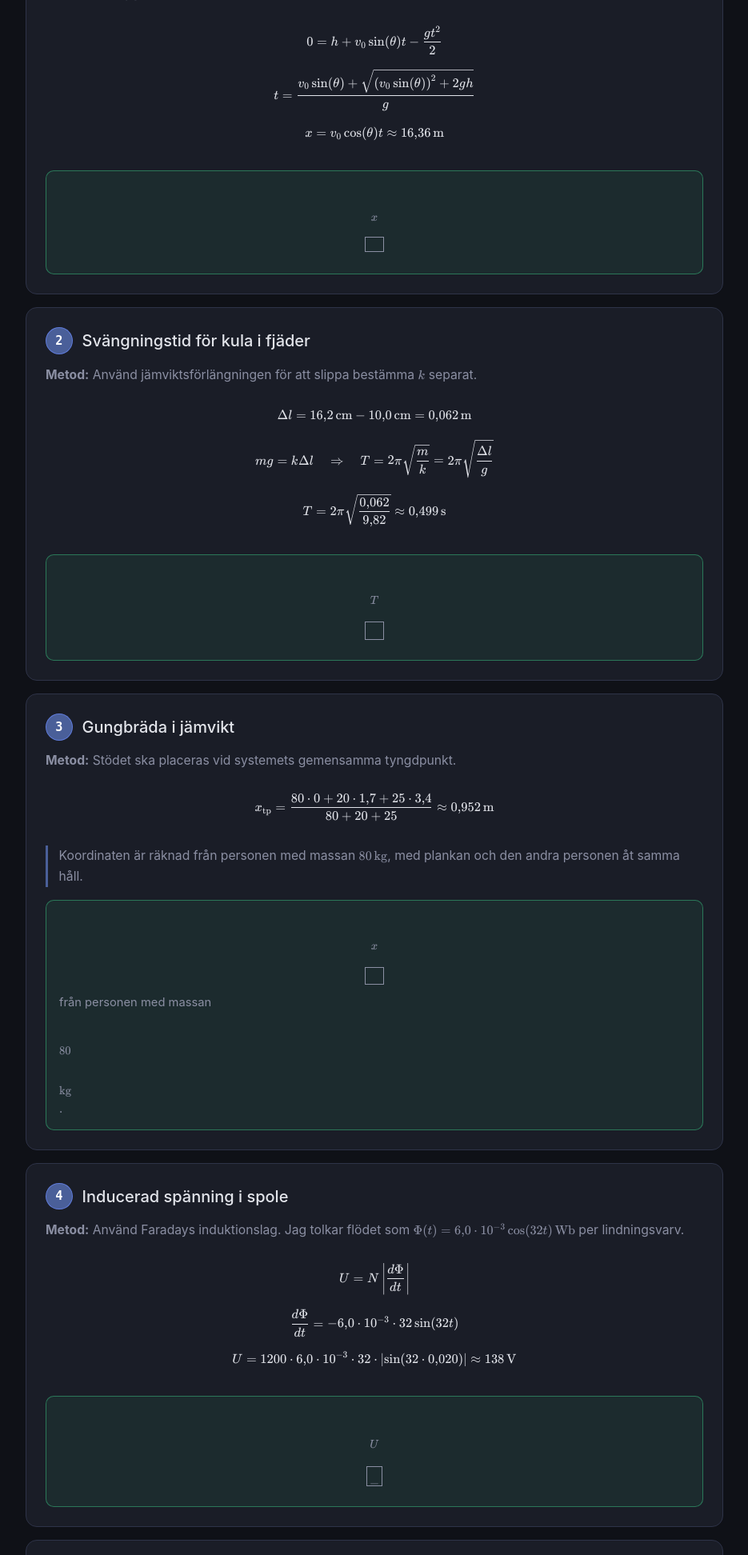
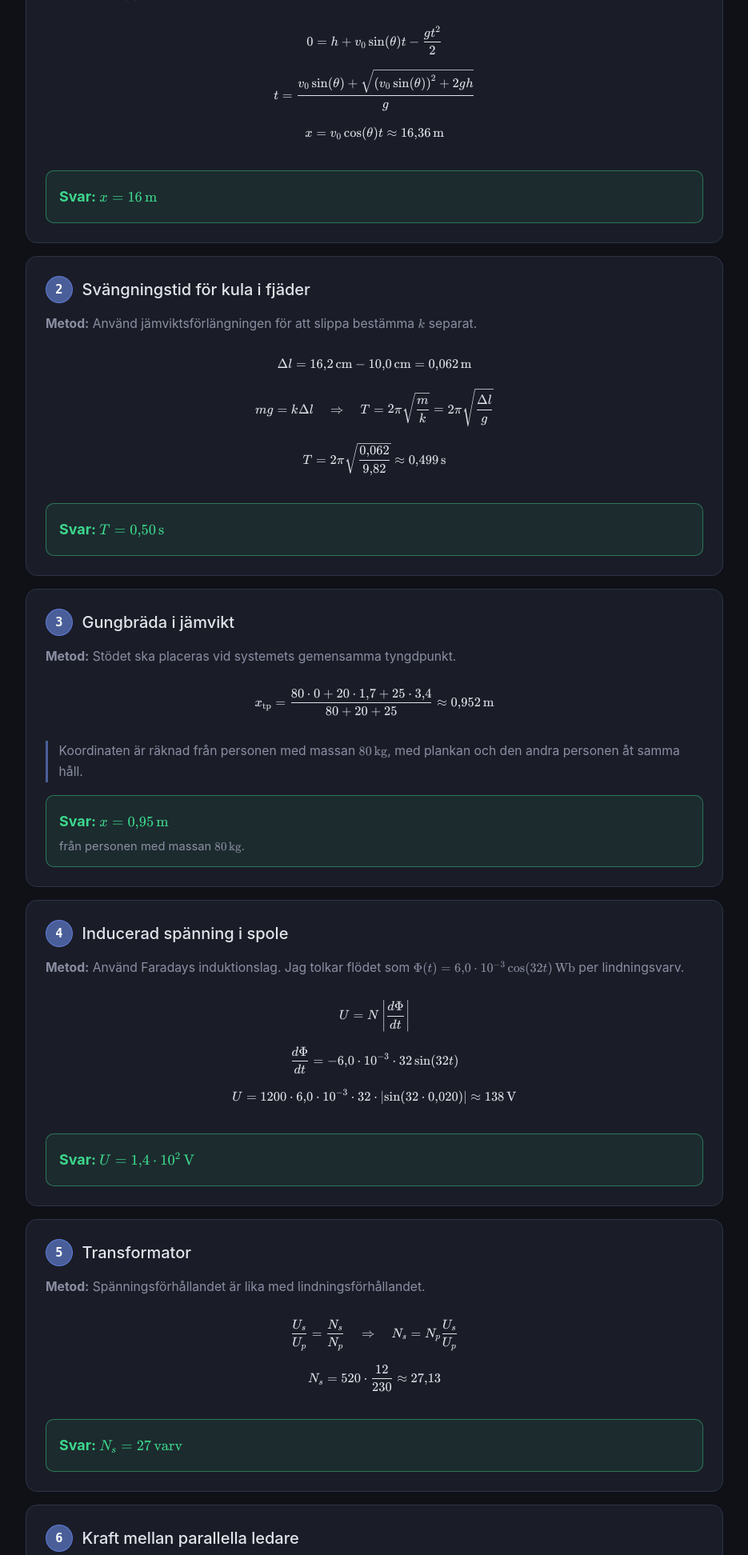
Before and after one commit to unknownminolta-bot/provtestare, a Flask app: page /fyxf03-solutions in a window 1280 px wide. Shown: the part 365-2309 px from the top of the page at 80% size, without its empty margins (172-1107 px from the left). Run offline with Flask 3, Linux system fonts and the light colour scheme.

Commit message:
Fix solution answer math rendering
Co-authored-by: unknownminolta-bot <unknownminolta@gmail.com>

```diff
--- a/static/style.css
+++ b/static/style.css
@@ -838,7 +838,18 @@ h2 {
   margin: 0.25rem 0;
 }
 
-.answer-box span {
+.answer-box .answer-line {
+  color: var(--green);
+  font-size: clamp(1rem, 3.8vw, 1.12rem);
+  font-weight: 650;
+  line-height: 1.55;
+}
+
+.answer-box .answer-line .katex {
+  color: var(--green);
+}
+
+.answer-box > span {
   display: block;
   margin-top: 0.35rem;
   color: var(--text-dim);
--- a/templates/fyxf03_solutions.html
+++ b/templates/fyxf03_solutions.html
@@ -43,9 +43,7 @@
         \]
       </div>
       <div class="answer-box">
-        \[
-        \boxed{x=16\,\mathrm{m}}
-        \]
+        <p class="answer-line"><strong>Svar:</strong> \(x=16\,\mathrm{m}\)</p>
       </div>
     </section>
 
@@ -71,9 +69,7 @@
         \]
       </div>
       <div class="answer-box">
-        \[
-        \boxed{T=0{,}50\,\mathrm{s}}
-        \]
+        <p class="answer-line"><strong>Svar:</strong> \(T=0{,}50\,\mathrm{s}\)</p>
       </div>
     </section>
 
@@ -96,9 +92,7 @@
         med plankan och den andra personen åt samma håll.
       </p>
       <div class="answer-box">
-        \[
-        \boxed{x=0{,}95\,\mathrm{m}}
-        \]
+        <p class="answer-line"><strong>Svar:</strong> \(x=0{,}95\,\mathrm{m}\)</p>
         <span>från personen med massan \(80\,\mathrm{kg}\).</span>
       </div>
     </section>
@@ -127,9 +121,7 @@
         \]
       </div>
       <div class="answer-box">
-        \[
-        \boxed{U=1{,}4\cdot 10^2\,\mathrm{V}}
-        \]
+        <p class="answer-line"><strong>Svar:</strong> \(U=1{,}4\cdot 10^2\,\mathrm{V}\)</p>
       </div>
     </section>
 
@@ -151,9 +143,7 @@
         \]
       </div>
       <div class="answer-box">
-        \[
-        \boxed{N_s=27\,\mathrm{varv}}
-        \]
+        <p class="answer-line"><strong>Svar:</strong> \(N_s=27\,\mathrm{varv}\)</p>
       </div>
     </section>
 
@@ -177,9 +167,7 @@
         \]
       </div>
       <div class="answer-box">
-        \[
-        \boxed{d=0{,}053\,\mathrm{m}=5{,}3\,\mathrm{cm}}
-        \]
+        <p class="answer-line"><strong>Svar:</strong> \(d=0{,}053\,\mathrm{m}=5{,}3\,\mathrm{cm}\)</p>
       </div>
     </section>
 
@@ -200,9 +188,7 @@
         \]
       </div>
       <div class="answer-box">
-        \[
-        \boxed{F_s=17\,\mathrm{N}}
-        \]
+        <p class="answer-line"><strong>Svar:</strong> \(F_s=17\,\mathrm{N}\)</p>
       </div>
     </section>
 
@@ -235,9 +221,7 @@
         Med figurens fältriktning blir strömmen medurs, alltså i pilens riktning.
       </p>
       <div class="answer-box">
-        \[
-        \boxed{I=0{,}028\,\mathrm{A}}
-        \]
+        <p class="answer-line"><strong>Svar:</strong> \(I=0{,}028\,\mathrm{A}\)</p>
         <span>Riktning: medurs, i pilens riktning.</span>
       </div>
     </section>
@@ -260,9 +244,7 @@
         \]
       </div>
       <div class="answer-box">
-        \[
-        \boxed{f_2=3{,}2\cdot 10^2\,\mathrm{Hz}}
-        \]
+        <p class="answer-line"><strong>Svar:</strong> \(f_2=3{,}2\cdot 10^2\,\mathrm{Hz}\)</p>
         <span>Beräknat värde: \(315\,\mathrm{Hz}\).</span>
       </div>
     </section>
@@ -299,13 +281,9 @@
       </div>
       <div class="answer-box">
         <p><strong>a)</strong></p>
-        \[
-        \boxed{+0{,}95\% \quad \text{och} \quad -0{,}93\%}
-        \]
+        <p class="answer-line">\( +0{,}95\% \) och \( -0{,}93\% \)</p>
         <p><strong>b)</strong> Mittemot på karusellen är avståndet till högtalaren konstant.</p>
-        \[
-        \boxed{0\%}
-        \]
+        <p class="answer-line">\(0\%\)</p>
       </div>
     </section>
 
@@ -337,12 +315,8 @@
         \]
       </div>
       <div class="answer-box">
-        \[
-        \boxed{\theta=76^\circ}
-        \]
-        \[
-        \boxed{h=17\,\mathrm{m}}
-        \]
+        <p class="answer-line"><strong>Svar:</strong> \(\theta=76^\circ\)</p>
+        <p class="answer-line">\(h=17\,\mathrm{m}\)</p>
       </div>
     </section>
   </main>
```
